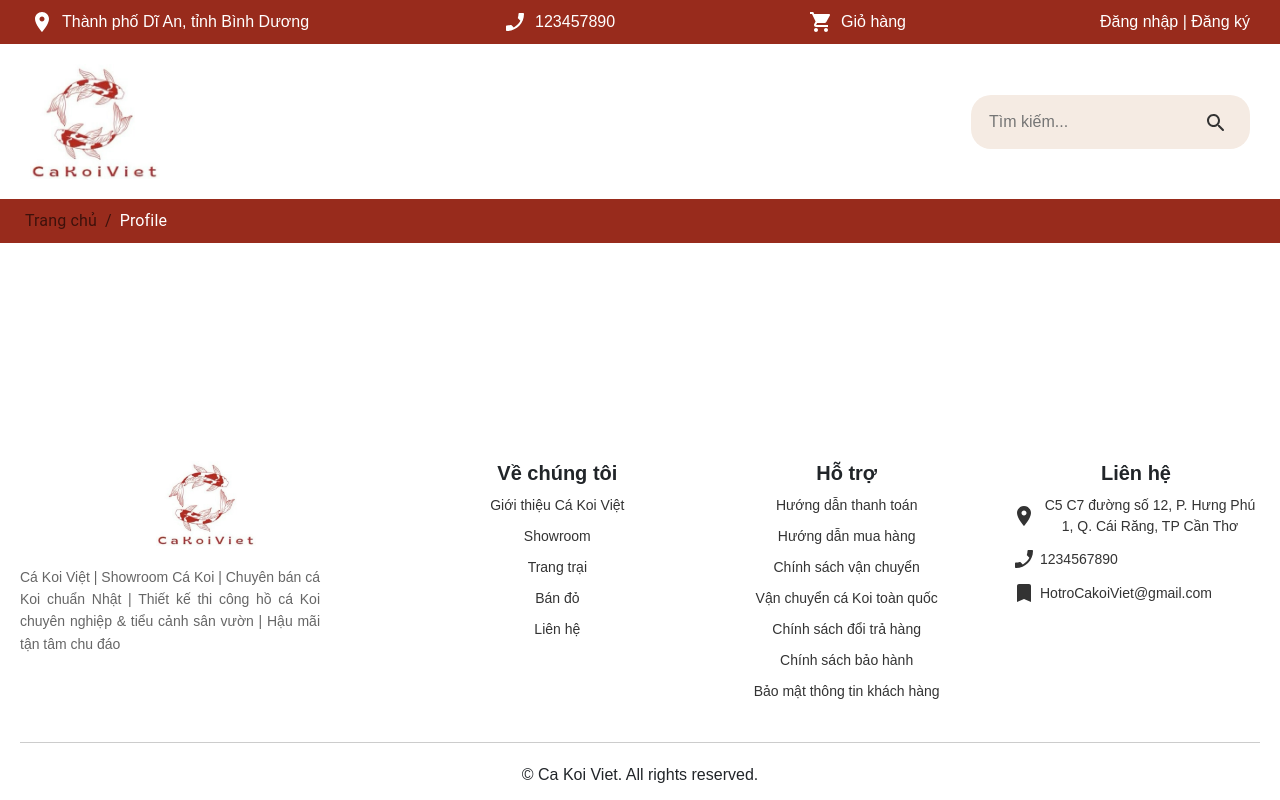
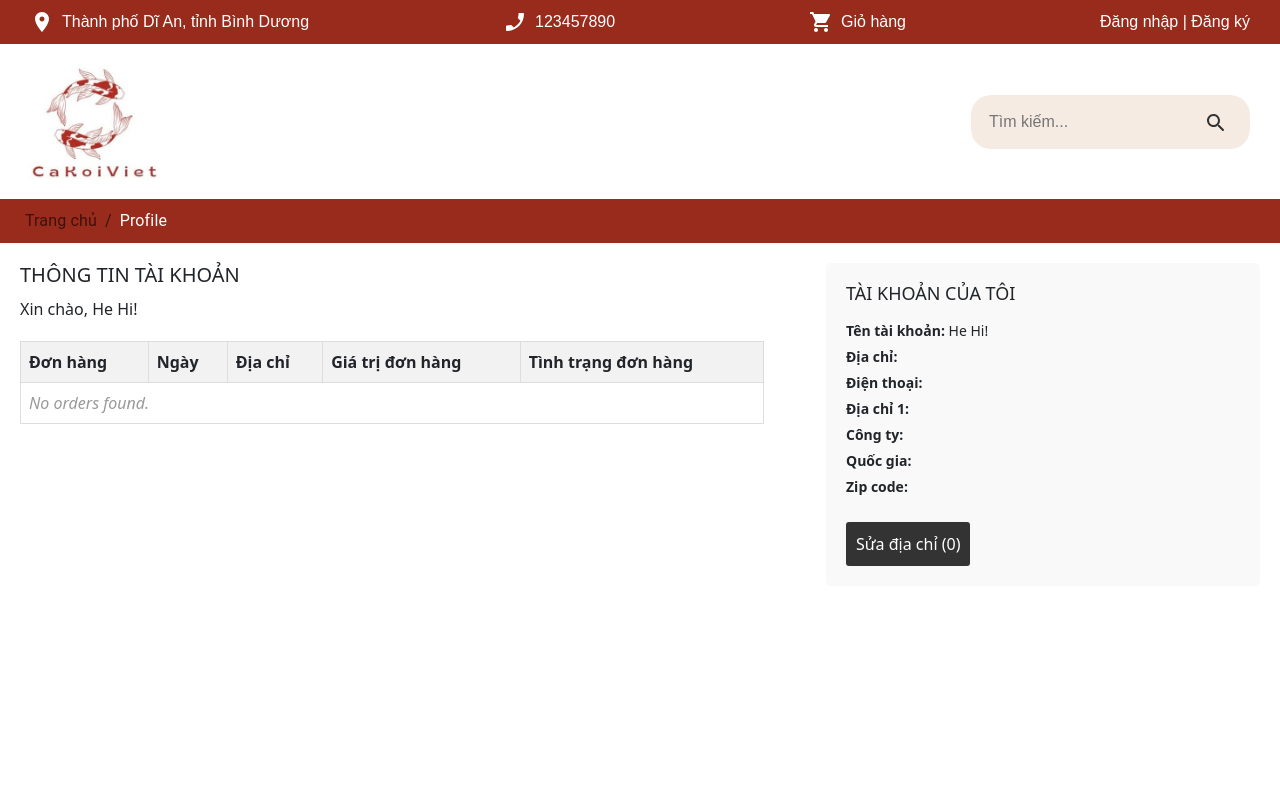
Before and after one commit to tuanbin298/koi_farm_shop, a React (Vite) app in the folder koi_fe/: page /profile in a window 1280 px wide. Built offline with nearby package versions, Linux system fonts and the light colour scheme.

Commit message:
ProfileUser

```diff
--- a/koi_fe/src/App.jsx
+++ b/koi_fe/src/App.jsx
@@ -9,6 +9,7 @@ import SalesConsignmentPage from "./page/SalesConsignmentPage/SalesConsignmentPa
 import { BrowserRouter, Routes, Route } from "react-router-dom";
 import Checkout from "./page/Checkout/Checkout";
 import CartPage from "./page/CartPage/CartPage";
+import ProfileUser from "./page/ProfileUser/ProfileUser";
 
 function App() {
   return (
@@ -23,6 +24,7 @@ function App() {
           <Route path="/checkout" element={<Checkout />} />
           <Route path="/sales" element={<SalesConsignmentPage />} />
           <Route path="/cart" element={<CartPage/>}/>
+          <Route path="/profile" element={<ProfileUser/>} />
         </Routes>
       </BrowserRouter>
       <Footer />
--- a/koi_fe/src/page/ProfileUser/ProfileUser.css
+++ b/koi_fe/src/page/ProfileUser/ProfileUser.css
@@ -0,0 +1,74 @@
+/* Container styling for the profile page */
+.profile-container {
+    display: flex;
+    justify-content: space-between;
+    padding: 20px;
+  }
+
+  /* Left-side styling */
+  .profile-left {
+    width: 60%;
+  }
+
+  .profile-left h2 {
+    font-size: 20px;
+    margin-bottom: 10px;
+  }
+
+  .profile-left p {
+    margin-bottom: 20px;
+    font-size: 16px;
+  }
+
+  .profile-left table {
+    width: 100%;
+    border-collapse: collapse;
+  }
+
+  .profile-left th, .profile-left td {
+    border: 1px solid #ddd;
+    padding: 8px;
+    text-align: left;
+  }
+
+  .profile-left th {
+    background-color: #f2f2f2;
+  }
+
+  .no-orders {
+    text-align: center;
+    color: #999;
+    font-style: italic;
+  }
+
+  /* Right-side styling */
+  .profile-right {
+    width: 35%;
+    background-color: #f9f9f9;
+    padding: 20px;
+    border-radius: 5px;
+  }
+
+  .profile-right h3 {
+    margin-bottom: 15px;
+    font-size: 18px;
+  }
+
+  .profile-right p {
+    margin: 5px 0;
+    font-size: 14px;
+  }
+
+  .address-btn {
+    margin-top: 20px;
+    padding: 10px;
+    background-color: #333;
+    color: white;
+    border: none;
+    cursor: pointer;
+    border-radius: 3px;
+  }
+
+  .address-btn:hover {
+    background-color: #555;
+  }
--- a/koi_fe/src/page/ProfileUser/ProfileUser.jsx
+++ b/koi_fe/src/page/ProfileUser/ProfileUser.jsx
@@ -0,0 +1,44 @@
+import React from "react";
+import './ProfileUser.css';
+
+const ProfileUser = () => {
+  return (
+    <div className="profile-container">
+      <div className="profile-left">
+        <h2>THÔNG TIN TÀI KHOẢN</h2>
+        <p>Xin chào, He Hi!</p>
+
+        <table>
+          <thead>
+            <tr>
+              <th>Đơn hàng</th>
+              <th>Ngày</th>
+              <th>Địa chỉ</th>
+              <th>Giá trị đơn hàng</th>
+              <th>Tình trạng đơn hàng</th>
+            </tr>
+          </thead>
+          <tbody>
+            <tr>
+              <td colSpan="5" className="no-orders">No orders found.</td>
+            </tr>
+          </tbody>
+        </table>
+      </div>
+
+      <div className="profile-right">
+        <h3>TÀI KHOẢN CỦA TÔI</h3>
+        <p><strong>Tên tài khoản:</strong> He Hi!</p>
+        <p><strong>Địa chỉ:</strong> </p>
+        <p><strong>Điện thoại:</strong> </p>
+        <p><strong>Địa chỉ 1:</strong> </p>
+        <p><strong>Công ty:</strong> </p>
+        <p><strong>Quốc gia:</strong> </p>
+        <p><strong>Zip code:</strong> </p>
+        <button className="address-btn">Sửa địa chỉ (0)</button>
+      </div>
+    </div>
+  );
+}
+
+export default ProfileUser;
```
